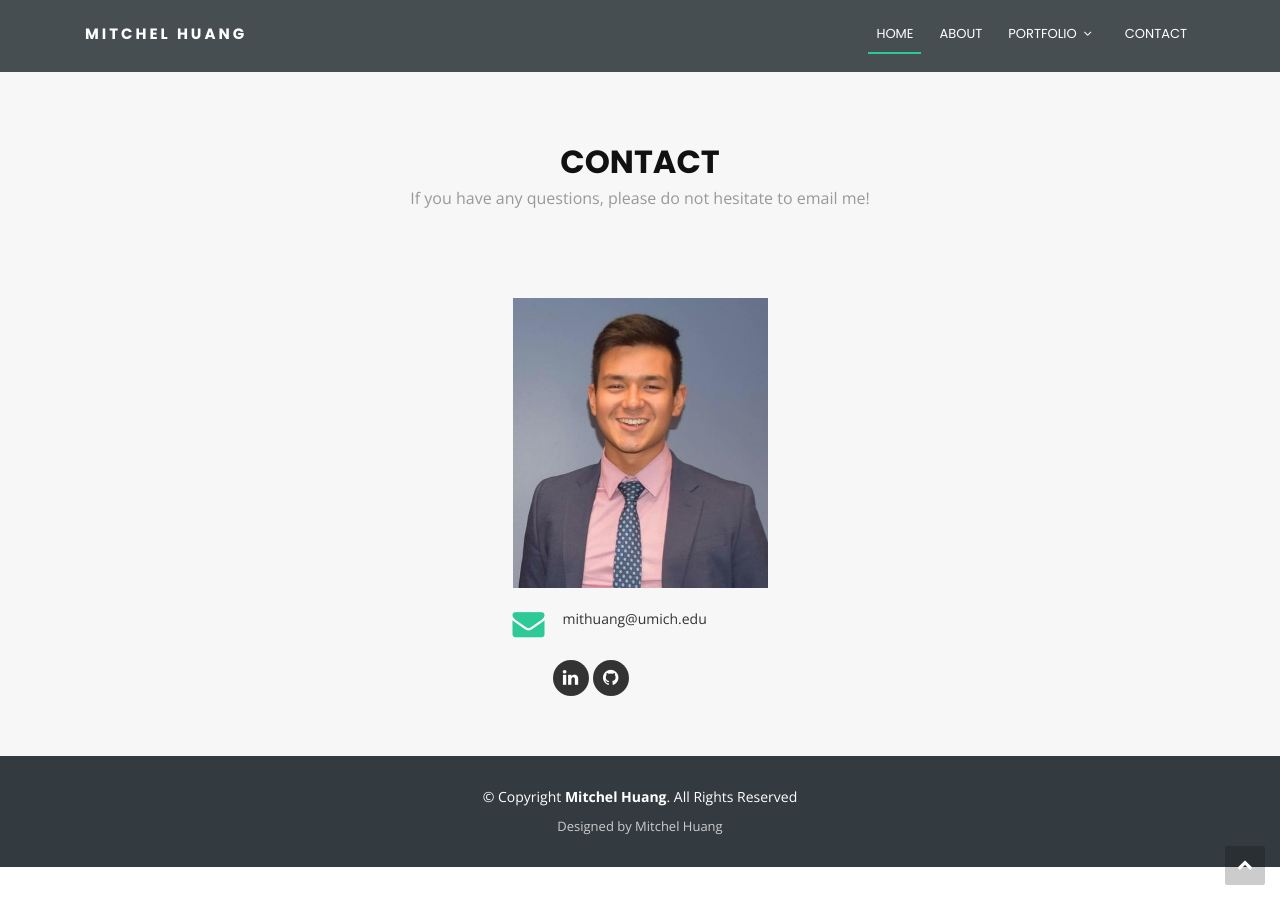
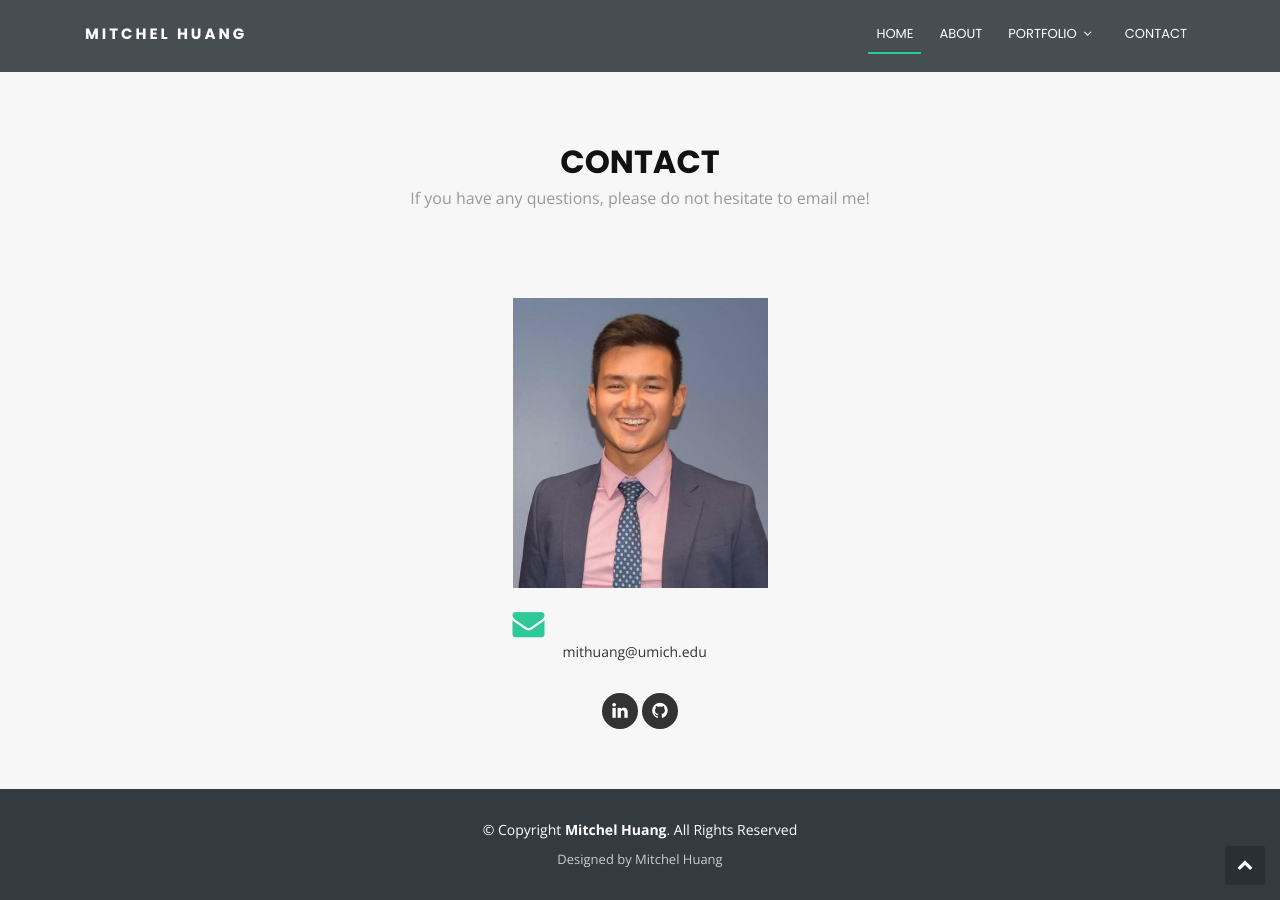
Before and after one commit to mithuang/mithuang.github.io, a Jekyll site: the page index.html, which Jekyll copies as it is, in a window 1280 px wide and 900 px high, scrolled down 3510 px. Built offline with Jekyll 4.4.1, drawn with Linux system fonts in a browser that asks for light colours.

Commit message:
contact formatting4

```diff
--- a/css/style.css
+++ b/css/style.css
@@ -929,7 +929,7 @@ body.mobile-nav-active #mobile-nav-toggle {
 #contact .info i {
   font-size: 32px;
   color: #2dc997;
-  float: left;
+  float: none;
 }
 
 #contact .info p {
@@ -945,7 +945,7 @@ body.mobile-nav-active #mobile-nav-toggle {
 
 #contact .social-links {
   padding-bottom: 20px;
-  padding-left: 40px;
+  text-align: center;
 }
 
 #contact .social-links a {
```
